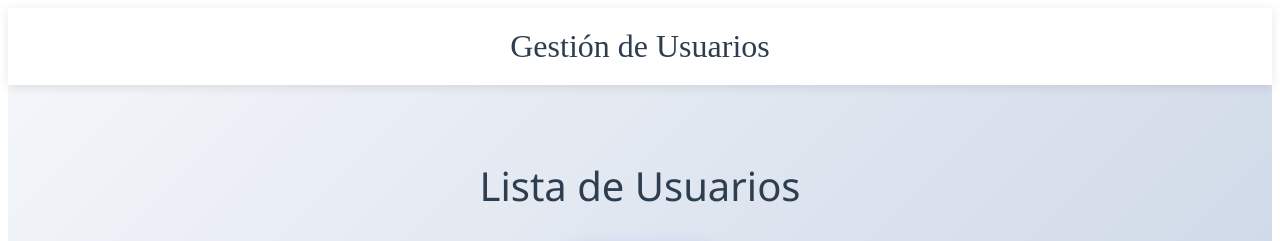
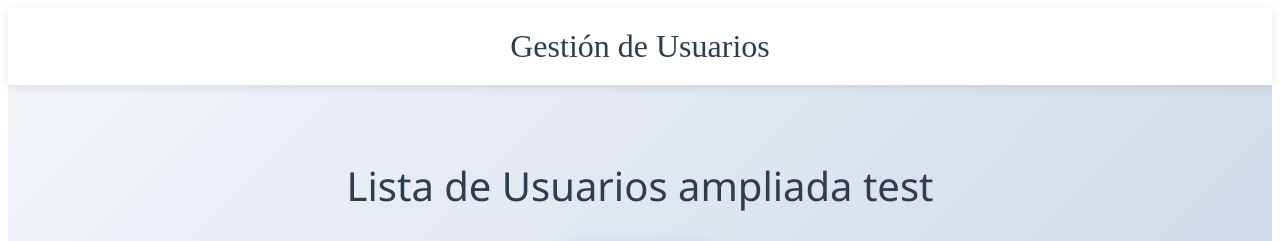
Before and after one commit to legarrod/front-Docker, an Angular app: page / in a window 1280 px wide. Shown: the top 241 px of the page. Built offline with nearby package versions, Linux system fonts and the light colour scheme; no server answers.

Commit message:
ejemplo ejecucion jenkins

```diff
--- a/src/app/components/user-list/user-list.component.html
+++ b/src/app/components/user-list/user-list.component.html
@@ -1,6 +1,6 @@
 <!-- src/app/components/user-list/user-list.component.html -->
 <div class="container">
-  <h2>Lista de Usuarios</h2>
+  <h2>Lista de Usuarios ampliada test</h2>
 
   <div class="actions">
     <button
```
